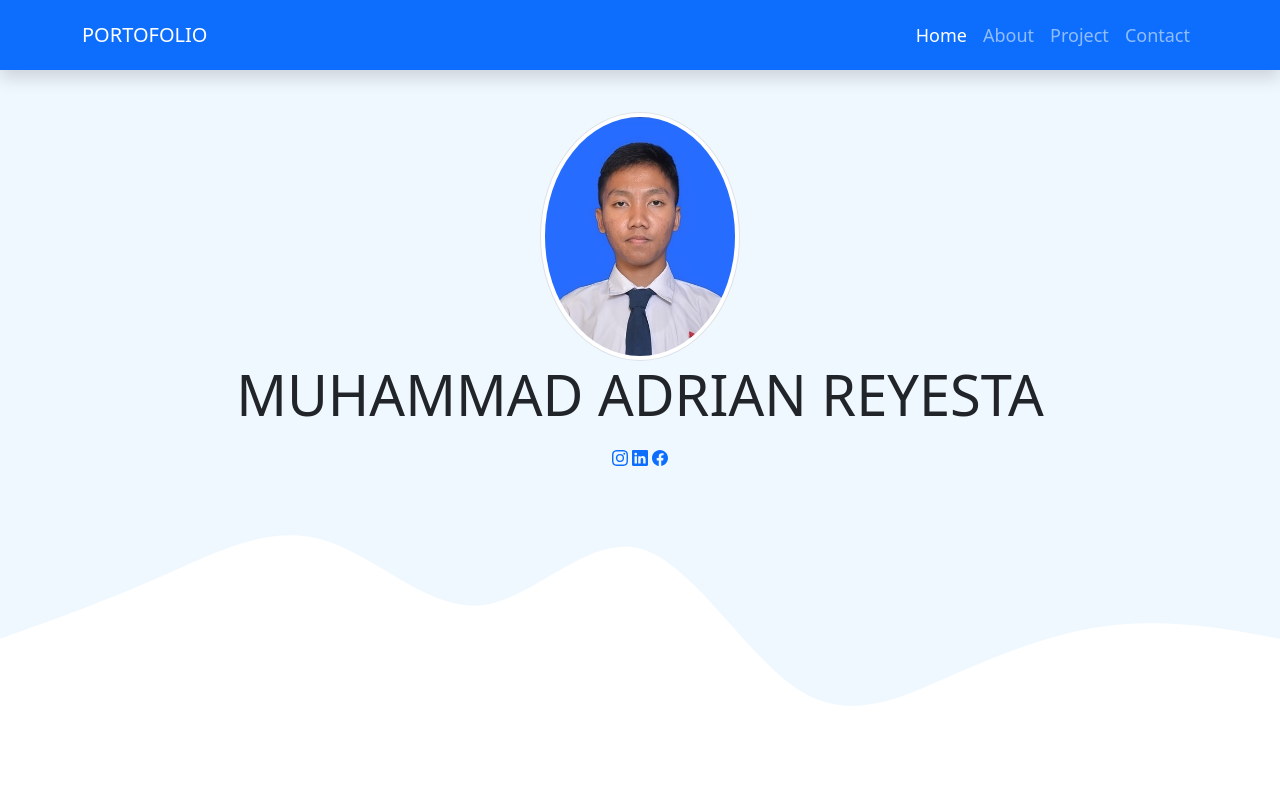
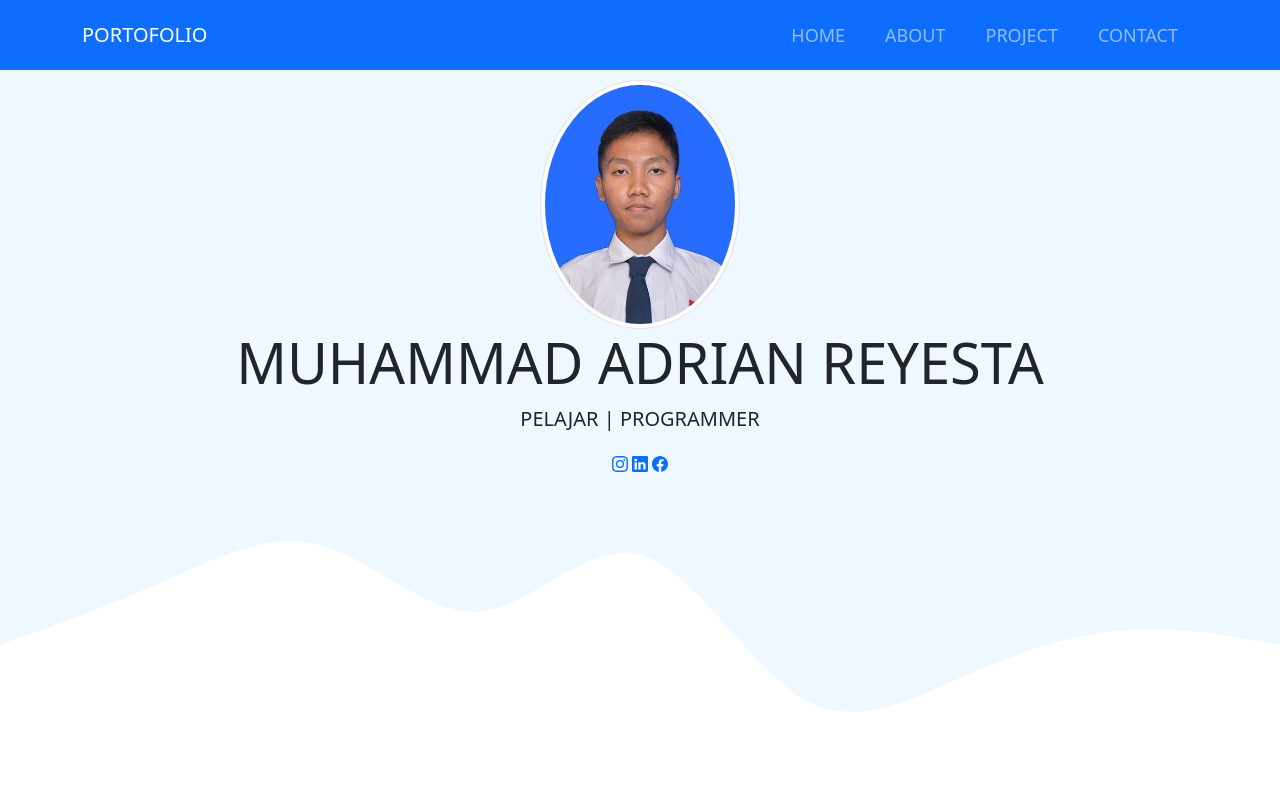
Before and after one commit to reyestaaa/Portofolio, a plain HTML site: page index.html in a window 1280 px wide. Shown: the top 800 px of the page. Drawn offline with nearby package versions, Linux system fonts and the light colour scheme.

Commit message:
Update index.html
ganti lagi

```diff
--- a/index.html
+++ b/index.html
@@ -7,44 +7,40 @@
 
     <!-- Bootstrap CSS -->
     <link href="https://cdn.jsdelivr.net/npm/bootstrap@5.0.2/dist/css/bootstrap.min.css" rel="stylesheet" integrity="sha384-EVSTQN3/azprG1Anm3QDgpJLIm9Nao0Yz1ztcQTwFspd3yD65VohhpuuCOmLASjC" crossorigin="anonymous">
-    <link rel="stylesheet" href="src/style.css">
 
-    <title>Hello, world!</title>
+    <!--CSS-->
+    <link rel="stylesheet" href="style.css">
+
+    <!-- Google fonts-->
+
+    <title>PORTOFOLIO</title>
   </head>
   <body id="home">
-
       <!--NAVBAR-->
-    <nav class="navbar navbar-expand-lg navbar-dark bg-primary shadow fixed-top">
+    <nav class="navbar navbar-expand-lg bg-primary text-uppercase fixed-top navbar-dark" id="mainNav" >
         <div class="container">
-        <a class="navbar-brand" href="#">PORTOFOLIO</a>
-        <button class="navbar-toggler" type="button" data-bs-toggle="collapse" data-bs-target="#navbarNav" aria-controls="navbarNav" aria-expanded="false" aria-label="Toggle navigation">
-          <span class="navbar-toggler-icon"></span>
+            <a class="navbar-brand" href="#home">Portofolio</a>
+            <button class="navbar-toggler text-uppercase font-weight-bold bg-primary text-white rounded" type="button" data-bs-toggle="collapse" data-bs-target="#navbarResponsive" aria-controls="navbarResponsive" aria-expanded="false" aria-label="Toggle navigation">
+                Menu
+                <i class="fas fa-bars"></i>
             </button>
-        <div class="collapse navbar-collapse" id="navbarNav">
+            <div class="collapse navbar-collapse" id="navbarResponsive">
                 <ul class="navbar-nav ms-auto">
-            <li class="nav-item">
-              <a class="nav-link active" aria-current="page" href="#home">Home</a>
-            </li>
-            <li class="nav-item">
-              <a class="nav-link" href="#about">About</a>
-            </li>
-            <li class="nav-item">
-              <a class="nav-link" href="#project">Project</a>
-            </li>
-            <li class="nav-item">
-              <a class="nav-link" href="#contact">Contact</a>
-            </li>
+                    <li class="nav-item mx-0 mx-lg-1"><a class="nav-link py-3 px-0 px-lg-3 rounded" href="#home">Home</a></li>
+                    <li class="nav-item mx-0 mx-lg-1"><a class="nav-link py-3 px-0 px-lg-3 rounded" href="#about">About</a></li>
+                    <li class="nav-item mx-0 mx-lg-1"><a class="nav-link py-3 px-0 px-lg-3 rounded" href="#project">Project</a></li>
+                    <li class="nav-item mx-0 mx-lg-1"><a class="nav-link py-3 px-0 px-lg-3 rounded" href="#contact">Contact</a></li>
                 </ul>
             </div>
         </div>
     </nav>
-    <!--END NAVBAR-->
+    <!--NAVBAR END-->
 
     <!--JUMBOTRON-->
-    <section class="jumbotron text-center">
+      <section class="jumbotron text-center" style="padding-top: 5rem; background-color: aliceblue;">
         <img src="img/adrianR.jpg" alt="adrian" width="200px" class="rounded-circle img-thumbnail" data-aos="zoom-in" data-aos-delay="500" data-aos-duration="1000">
         <h1 class="display-4" data-aos="fade-right" data-aos-delay="500" data-aos-duration="2000">MUHAMMAD ADRIAN REYESTA</h1>
-      <p class="lead"></p>
+        <p class="lead">PELAJAR | PROGRAMMER</p>
         <div class="row">
           <div class="col">
             <a href="https://www.instagram.com/adrianreyesta"><svg xmlns="http://www.w3.org/2000/svg" width="16" height="16" fill="currentColor" class="bi bi-instagram" viewBox="0 0 16 16">
@@ -60,7 +56,7 @@
         </div>
         <svg xmlns="http://www.w3.org/2000/svg" viewBox="0 0 1440 320"><path fill="#ffffff" fill-opacity="1" d="M0,192L30,181.3C60,171,120,149,180,122.7C240,96,300,64,360,80C420,96,480,160,540,154.7C600,149,660,75,720,90.7C780,107,840,213,900,250.7C960,288,1020,256,1080,229.3C1140,203,1200,181,1260,176C1320,171,1380,181,1410,186.7L1440,192L1440,320L1410,320C1380,320,1320,320,1260,320C1200,320,1140,320,1080,320C1020,320,960,320,900,320C840,320,780,320,720,320C660,320,600,320,540,320C480,320,420,320,360,320C300,320,240,320,180,320C120,320,60,320,30,320L0,320Z"></path></svg>
       </section>
-    <!--END JUMBOTRON-->
+      <!--JUMBOTRON END-->
 
       <!--ABOUT-->
       <section id="about">
@@ -83,7 +79,6 @@
           <br>
           <div class="row text-center mb-5">
             <div class="col">
-            <!--MY SKILL-->
               <h4>MY SKILL</h4>
             </div>
           </div>
@@ -120,7 +115,7 @@
         </div>
         <svg xmlns="http://www.w3.org/2000/svg" viewBox="0 0 1440 320"><path fill="#f0f8ff" fill-opacity="1" d="M0,32L30,42.7C60,53,120,75,180,101.3C240,128,300,160,360,165.3C420,171,480,149,540,128C600,107,660,85,720,85.3C780,85,840,107,900,138.7C960,171,1020,213,1080,197.3C1140,181,1200,107,1260,106.7C1320,107,1380,181,1410,218.7L1440,256L1440,320L1410,320C1380,320,1320,320,1260,320C1200,320,1140,320,1080,320C1020,320,960,320,900,320C840,320,780,320,720,320C660,320,600,320,540,320C480,320,420,320,360,320C300,320,240,320,180,320C120,320,60,320,30,320L0,320Z"></path></svg>
       </section>
-    <!--END ABOUT-->
+      <!--ABOUT END-->
 
       <!--PROJECT-->
       <section id="project" style="background-color: aliceblue;">
@@ -159,7 +154,7 @@
         </div>
         <svg xmlns="http://www.w3.org/2000/svg" viewBox="0 0 1440 320"><path fill="#ffffff" fill-opacity="1" d="M0,160L30,149.3C60,139,120,117,180,133.3C240,149,300,203,360,197.3C420,192,480,128,540,90.7C600,53,660,43,720,64C780,85,840,139,900,160C960,181,1020,171,1080,144C1140,117,1200,75,1260,80C1320,85,1380,139,1410,165.3L1440,192L1440,320L1410,320C1380,320,1320,320,1260,320C1200,320,1140,320,1080,320C1020,320,960,320,900,320C840,320,780,320,720,320C660,320,600,320,540,320C480,320,420,320,360,320C300,320,240,320,180,320C120,320,60,320,30,320L0,320Z"></path></svg>
       </section>
-    <!--END PROJECT-->
+      <!--PROJECT END-->
 
       <!--CONTACT-->
       <section id="contact" data-aos="fade-up"  data-aos-duration="1000" data-aos-delay="300">
@@ -201,16 +196,19 @@
         </div>
         <svg xmlns="http://www.w3.org/2000/svg" viewBox="0 0 1440 320"><path fill="#0d6efd" fill-opacity="1" d="M0,96L30,96C60,96,120,96,180,122.7C240,149,300,203,360,208C420,213,480,171,540,176C600,181,660,235,720,240C780,245,840,203,900,160C960,117,1020,75,1080,74.7C1140,75,1200,117,1260,133.3C1320,149,1380,139,1410,133.3L1440,128L1440,320L1410,320C1380,320,1320,320,1260,320C1200,320,1140,320,1080,320C1020,320,960,320,900,320C840,320,780,320,720,320C660,320,600,320,540,320C480,320,420,320,360,320C300,320,240,320,180,320C120,320,60,320,30,320L0,320Z"></path></svg>
       </section>
-    <!--CONTACT ME-->
+      <!--END CONTACT-->
 
+      <!--FOOTER-->
       <footer class="bg-primary text-white text-center fw-bolder p-3">
         <p>Created with feeling by MUHAMMAD ADRIAN REYESTA</p>
       </footer>
+      <!--END-->
 
-    <!-- Optional JavaScript; choos>e one of the two! -->
 
-    <!-- Option 1: Bootstrap Bundle with Popper -->
-    <script src="https://cdn.jsdelivr.net/npm/bootstrap@5.0.2/dist/js/bootstrap.bundle.min.js" integrity="sha384-MrcW6ZMFYlzcLA8Nl+NtUVF0sA7MsXsP1UyJoMp4YLEuNSfAP+JcXn/tWtIaxVXM" crossorigin="anonymous"></script>
+
+    <!-- Option 2: Separate Popper and Bootstrap JS -->
+    <script src="https://cdn.jsdelivr.net/npm/@popperjs/core@2.9.2/dist/umd/popper.min.js" integrity="sha384-IQsoLXl5PILFhosVNubq5LC7Qb9DXgDA9i+tQ8Zj3iwWAwPtgFTxbJ8NT4GN1R8p" crossorigin="anonymous"></script>
+    <script src="https://cdn.jsdelivr.net/npm/bootstrap@5.0.2/dist/js/bootstrap.min.js" integrity="sha384-cVKIPhGWiC2Al4u+LWgxfKTRIcfu0JTxR+EQDz/bgldoEyl4H0zUF0QKbrJ0EcQF" crossorigin="anonymous"></script>
     <script src="src/main.js"></script>
   </body>
 </html>
```
Lines whose indentation alone changed are shown as unchanged.
